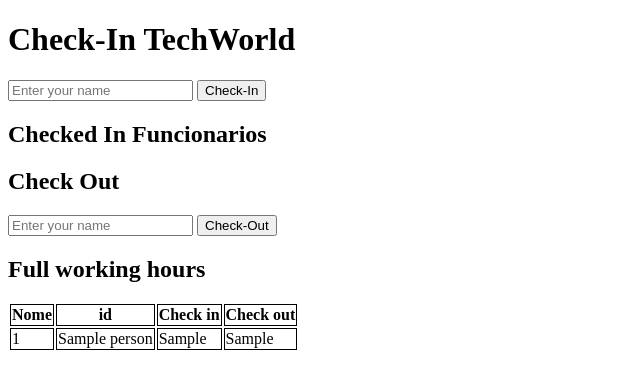
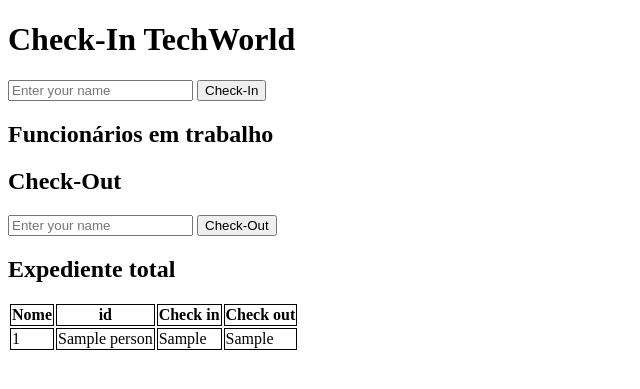
Before and after one commit to MateusDaMatta/Check-inSystem, a Flask app: page / in a window 1280 px wide. Shown: the top 389 px of the page, without its empty margins (0-640 px from the left). Run offline with Flask 3, Linux system fonts and the light colour scheme; tables that the repository leaves empty or names only in its code hold one stand-in row (values such as "Sample post").

Commit message:
atualizar

```diff
--- a/app.py
+++ b/app.py
@@ -13,8 +13,15 @@
     )
     return connection
 
-#mycursor.execute("CREATE DATABASE funcionarios")
-#mycursor.execute("CREATE TABLE person(id INT AUTO_INCREMENT PRIMARY KEY, name VARCHAR(50) NOT NULL, checkedat datetime NOT NULL)")
+#Criar banco de dados
+'''
+def create_database():
+    db = get_db_connection()
+    mycursor = db.cursor()
+    mycursor.execute("CREATE DATABASE funcionarios")
+    mycursor.execute("CREATE TABLE person(id INT AUTO_INCREMENT PRIMARY KEY, name VARCHAR(50) NOT NULL, checkedat datetime NOT NULL, status ENUM('checked_in', 'checked_out') NOT NULL DEFAULT 'checked_out')")
+
+create_database() '''
 
 @app.route('/')
 def index():
@@ -45,13 +52,18 @@
             db.commit()
             message = None
         else:
-            message = "Worker already Checked In."
+            if person_exists[4] == 'checked_out':
+                mycursor.execute("UPDATE person SET checkedat = %s, status = 'checked_in' WHERE name = %s", (datetime.now(), name))
+                db.commit()
+                message = None
+            else:
+                message = "Funcionário já fez o check-in."
 
-        mycursor.execute(''' SELECT p.id, p.name, p.checkedat AS checked_in, po.checkedat AS checked_out
-                         FROM person p
-                         LEFT JOIN person_out po ON p.id = po.id ''')
+        mycursor.execute(''' SELECT id,name, checkedat AS checked_in,
+                            (SELECT checkedat FROM person_out WHERE person.id = person_out.id ORDER BY checkedat DESC LIMIT 1) AS checked_out,
+                            status
+                         FROM person ''')
         persons = mycursor.fetchall()
-
 
         mycursor.close()
         db.close()
@@ -85,9 +97,9 @@
                 mycursor.execute("INSERT INTO person_out (id,name,checkedat) SELECT id,name,%s FROM person WHERE name = %s", (datetime.now(), name))
                 db.commit()
             else:
-                warn_chkout_msg = "Person not checked in or already checked out."
+                warn_chkout_msg = "Funcionário não fez o check-in ou já fez o check-out."
         else:
-            warn_chkout_msg = "Person not checked in or already checked out."
+            warn_chkout_msg = "Funcionário não fez o check-in ou já fez o check-out."
 
         mycursor.execute(''' SELECT p.id, p.name, p.checkedat AS checked_in, po.checkedat AS checked_out
                              FROM person p
--- a/templates/index.html
+++ b/templates/index.html
@@ -15,7 +15,7 @@
     {% if message %}
     <p style="color: red;">{{ message }}</p>
     {% endif %}
-    <h2>Checked In Funcionarios</h2>
+    <h2>Funcionários em trabalho</h2>
     <ul>
         {% for person in persons %}
         {% if not person[3] %}
@@ -24,7 +24,7 @@
         {% endfor %}
     </ul>
 
-    <h2>Check Out</h2>
+    <h2>Check-Out</h2>
     <form action="/check_out" method="POST">
         <input type="text" name="name" placeholder="Enter your name" required>
         <button type="submit">Check-Out</button>
@@ -33,7 +33,7 @@
     <p style="color: red;">{{ warn_chkout_msg }}</p>
     {% endif %}
 
-    <h2>Full working hours</h2>
+    <h2>Expediente total</h2>
     <table>
         <thead>
             <tr>
@@ -49,7 +49,7 @@
                 <td>{{ person[0] }}</td>
                 <td>{{ person[1] }}</td>
                 <td>{{ person[2] }}</td>
-                <td>{{ person[3] or 'Working' }}</td>
+                <td>{{ person[3] or 'No trabalho' }}</td>
             </tr>
             {% endfor %}
         </tbody>
```
